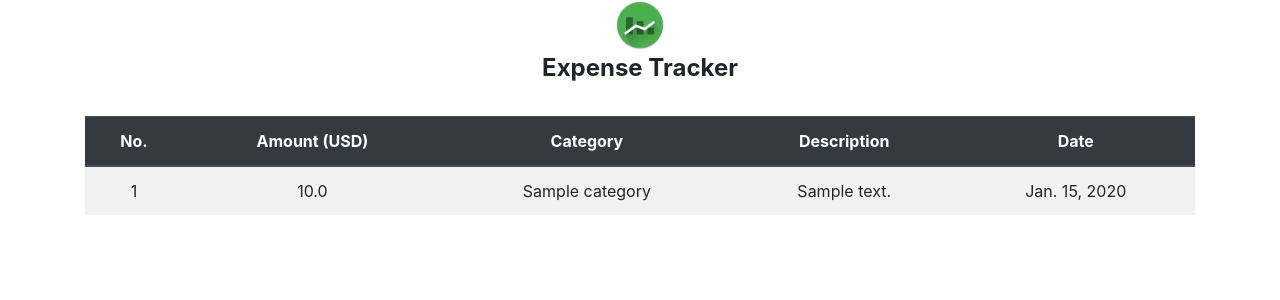
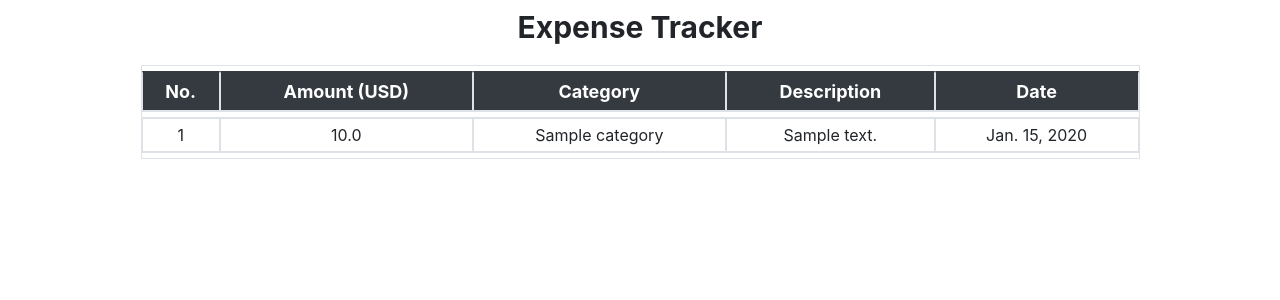
Before and after one commit to JunaidSalim/ExpenseTracker, a Django app: template templates/pdf.html in a window 1280 px wide. Shown: the top 300 px of the page. Run offline with Django 5.2, Linux system fonts and the light colour scheme; tables that the repository leaves empty hold one stand-in row (values such as "Sample post"); the template is opened without the code that fills it: values that come from a table or form of the project are taken from there, most other values are stand-ins (such as "Sample title", 1, 10 or a date in 2020); some libraries are stand-ins or nearby versions.

Commit message:
export pdf style

```diff
--- a/templates/pdf.html
+++ b/templates/pdf.html
@@ -1,5 +1,4 @@
 <!DOCTYPE html>
-{% load static %}
 <html lang="en">
 
 <head>
@@ -10,23 +9,73 @@
     <style>
         .company-header {
             text-align: center;
-            margin-bottom: 30px;
-        }
-
-        .company-logo {
-            width: 50px;
-            height: 50px;
+            margin-bottom: 15px;
         }
 
         .company-name {
-            font-size: 24px;
+            font-size: 30px;
             font-weight: bold;
         }
 
-        .table th,
-        .table td {
+        .table {
+            font-size: 16px;
+            margin: 0 auto;
+            width: 90%;
+            border-collapse: separate;
+            border-spacing: 0 5px;
+        }
+
+        .table th {
+            font-weight: bold;
+            padding: 5px;
+            font-size: 18px;
+            background-color: #343a40;
+            color: white;
+            border-top: 2px solid #343a40;
+            border-bottom: 2px solid #343a40;
             vertical-align: middle;
             text-align: center;
+        }
+
+        .table td {
+            padding: 4px;
+            background-color: #ffffff;
+            border-bottom: 2px solid #dee2e6;
+            border-top: 2px solid #dee2e6;
+            vertical-align: middle;
+            text-align: center;
+        }
+
+        .table-hover tbody tr:hover td {
+            background-color: #f1f1f1;
+        }
+
+        .table tfoot {
+            margin: 100px;
+            font-weight: bold;
+            font-size: 18px;
+            background-color: #e9ecef;
+        }
+
+        .total-row td {
+            padding: 5px;
+            background-color: #f8d7da;
+            color: #721c24;
+            font-size: 20px;
+            border-top: 2px solid #721c24;
+            border-bottom: 2px solid #721c24;
+            vertical-align: middle;
+            text-align: center;
+        }
+
+        .total-label {
+            text-align: right;
+            padding-right: 20px;
+        }
+
+        .container {
+            margin-top: 5px;
+            margin-bottom: 5px;
         }
     </style>
 </head>
@@ -34,15 +83,14 @@
 <body>
     <div class="container">
         <div class="company-header">
-            <img src="{% static 'img/logo.png' %}" alt="Company Logo" class="company-logo">
             <div class="company-name">Expense Tracker</div>
         </div>
 
-        <table class="table table-striped table-hover">
-            <thead class="thead-dark">
+        <table class="table table-striped table-hover table-bordered">
+            <thead>
                 <tr>
                     <th>No.</th>
-                    <th>Amount ({{currency}})</th>
+                    <th>Amount ({{ currency }})</th>
                     <th>Category</th>
                     <th>Description</th>
                     <th>Date</th>
@@ -60,6 +108,8 @@
                 </tr>
                 {% endfor %}
             </tbody>
+
+
         </table>
     </div>
 </body>
```
Also changed, not shown: core/views.py (+11 -3 lines).
